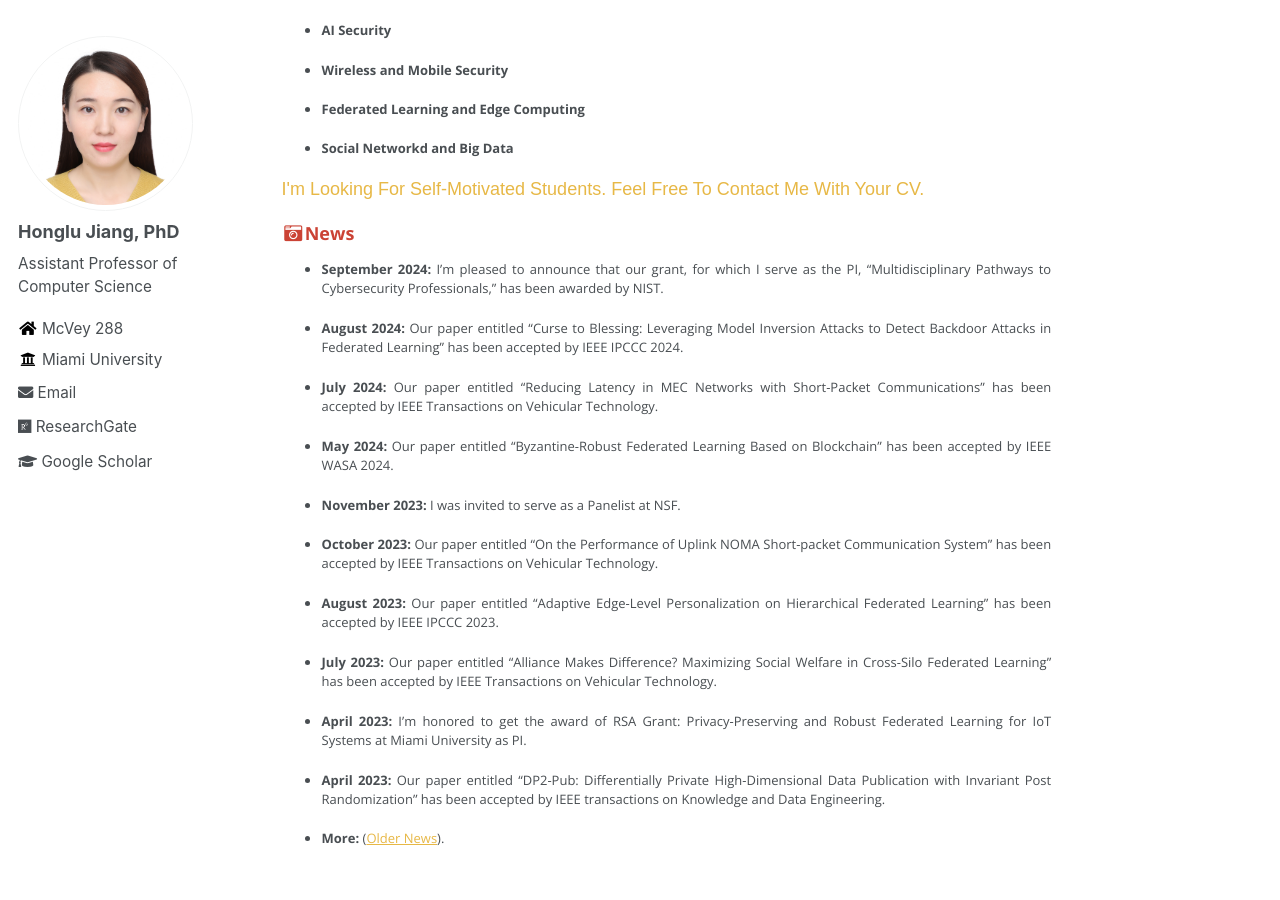
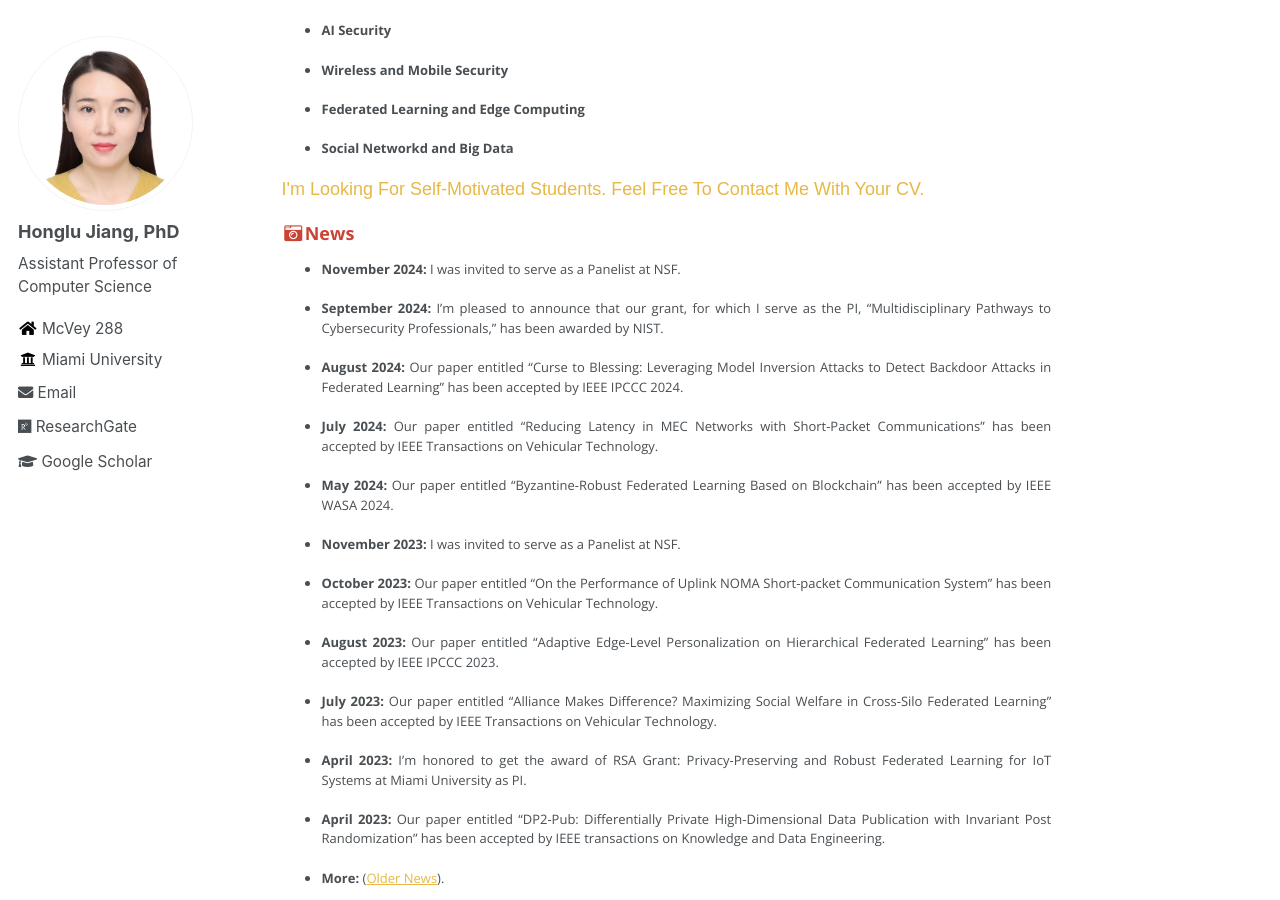
Before and after one commit to hljiang0720/hljiang.github.io, a Jekyll site: the page built from _pages/about.md, in a window 1280 px wide and 900 px high, scrolled down 321 px. Built offline with Jekyll 4.4.1, drawn with Linux system fonts in a browser that asks for light colours.

Commit message:
Update about.md

```diff
--- a/_pages/about.md
+++ b/_pages/about.md
@@ -31,6 +31,8 @@ I obtained my Ph.D.in the Department of [Computer Science](https://www.cs.seas.g
 
 ### <i class="fa fa-fw fa-camera-retro" aria-hidden="true" style="color:#cb4335"></i><font color="#cb4335">News</font>
 
+* **November 2024:** I was invited to serve as a Panelist at NSF.
+
 * **September 2024:** I’m pleased to announce that our grant, for which I serve as the PI, "Multidisciplinary Pathways to Cybersecurity Professionals," has been awarded by NIST.
 
 * **August 2024:** Our paper entitled “Curse to Blessing: Leveraging Model Inversion Attacks to Detect Backdoor Attacks in Federated Learning" has been accepted by IEEE IPCCC 2024.
```
